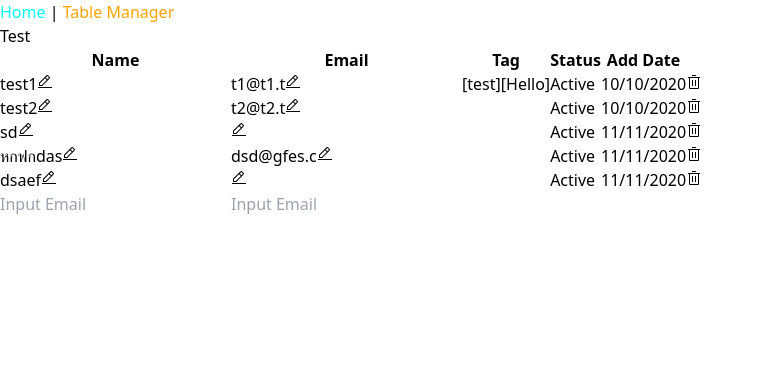
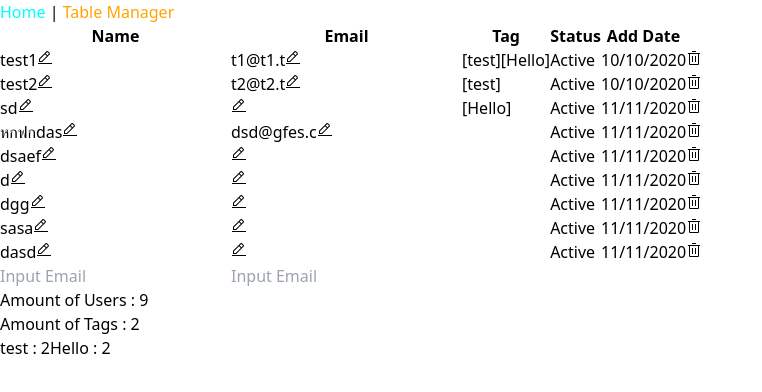
Before and after one commit to purachetzheng/sec-2-group-7-project-User_Manager, a Vue app: page /table-manager in a window 1280 px wide. Shown: the top 392 px of the page, without its empty margins (0-762 px from the left). Built offline with nearby package versions, Linux system fonts and the light colour scheme; data requests are answered from the project's data file; the HTML template or start-up script is replaced by a standard one.

Commit message:
The edit button appears when the mouse is pointed + recode + change component row to cell name

```diff
--- a/data/db.json
+++ b/data/db.json
@@ -1,4 +1,14 @@
 {
+  "tags":[
+    {
+      "name": "test",
+      "member": [1,2]
+    },
+    {
+      "name": "Hello",
+      "member": [1,3]
+    }
+  ],
   "table": [
     {
       "id": 1,
@@ -15,13 +25,13 @@
       "name": "test2",
       "email": "t2@t2.t",
       "date": "10/10/2020",
-      "tags": []
+      "tags": ["test"]
     },
     {
       "name": "sd",
       "email": "",
       "date": "11/11/2020",
-      "tags": [],
+      "tags": ["Hello"],
       "id": 3
     },
     {
@@ -37,6 +47,34 @@
       "date": "11/11/2020",
       "tags": [],
       "id": 5
+    },
+    {
+      "name": "d",
+      "email": "",
+      "date": "11/11/2020",
+      "tags": [],
+      "id": 6
+    },
+    {
+      "name": "dgg",
+      "email": "",
+      "date": "11/11/2020",
+      "tags": [],
+      "id": 7
+    },
+    {
+      "name": "sasa",
+      "email": "",
+      "date": "11/11/2020",
+      "tags": [],
+      "id": 8
+    },
+    {
+      "name": "dasd",
+      "email": "",
+      "date": "11/11/2020",
+      "tags": [],
+      "id": 9
     }
   ],
   "account": [
@@ -46,7 +84,8 @@
       "tables": [
         {
           "table-name": "table1",
-          "data": [
+          "tag":[],
+          "content": [
             {
               "id": 1,
               "name": "test1",
--- /dev/null
+++ b/src/components/StatusDisplay.vue
@@ -0,0 +1,45 @@
+<script setup>
+import { ref, computed, reactive, nextTick, onBeforeMount, onMounted } from 'vue'
+defineEmits([])
+const prop = defineProps({
+        amountUsers:{
+        type: Number,
+        default: 0,
+        // require:true
+   },
+})
+const color = ["bg-orange-400", "bg-lime-400"]
+
+//Get
+const tags = ref([])
+const getTags = async () => {
+  const res = await fetch('http://localhost:5000/tags')
+  if (res.status === 200) {
+    tags.value = await res.json()
+    console.log(tags.value)
+  } else console.log('error, cannot get table')
+}
+onBeforeMount(async () => {
+  await getTags()
+})
+onMounted(() => {
+console.log(tags.value);
+})
+const amountTags = computed(() => tags.value.length);
+</script>
+
+<template>
+    <div class="bg-red-200 p-4 space-y-2">
+        <p>Amount of Users : {{amountUsers}}</p>
+        <p>Amount of Tags : {{amountTags}}</p>
+        <div class="flex flex-col space-y-2">
+            <button :class="[color[1],'text-xl italic']" v-for="(tag,index) in tags" :key="index">
+                {{tag.name}} : {{tag.member.length}}
+            </button>
+        </div>
+    </div>
+</template>
+
+<style>
+
+</style>
--- a/src/components/UserTable2.vue
+++ b/src/components/UserTable2.vue
@@ -25,8 +25,7 @@ const alertInput = () => {
 </script>
 
 <template>
-    <div class="container flex justify-center mx-auto">
-        <button @click="test">Test</button>
+    <div class="container flex justify-center">
         <div class="flex flex-col w-full border-b border-gray-200 shadow">
             <table class="border-b border-gray-200 shadow">
                 <thead class="bg-gray-50">
--- a/src/index.css
+++ b/src/index.css
@@ -9,4 +9,7 @@
     .btn-edit {
         @apply p-2 bg-blue-600 text-white font-semibold rounded-lg shadow-md hover:bg-blue-900 transition duration-100;
     }
+    .btn-primary {
+        @apply py-2 px-4 bg-blue-500 text-white font-semibold rounded-lg shadow-md hover:bg-blue-700 focus:outline-none focus:ring-2 focus:ring-blue-400 focus:ring-opacity-75;
+    }
 }
--- a/src/views/TableManager.vue
+++ b/src/views/TableManager.vue
@@ -3,7 +3,9 @@ import { ref, computed, reactive, nextTick, onBeforeMount } from 'vue'
 import NavBar from '../components/NavBar.vue';
 import UserTable from '../components/UserTable.vue';
 import UserTable2 from '../components/UserTable2.vue';
+import StatusDisplay from '../components/StatusDisplay.vue';
 
+//Get
 const users = ref([])
 const getUsers = async () => {
   const res = await fetch('http://localhost:5000/table')
@@ -83,73 +85,13 @@ const updateUser = async (event, userP, type) => {
   } else console.log('error, cannot edit')
 }
 
-let Users = reactive({
-  users: JSON.parse(localStorage.getItem('users')),
-  addUser(user) {
-    this.users.push({
-      name: user.name,
-      email: user.email,
-      status: user.email.length === 0 ? 'Incomplete' : 'Active',
-      tag: [],
-      date: new Date().toLocaleString('th-TH')
-    });
-    this.setLocalStorage();
-  },
-  removeUser(index) {
-    // this.users.splice(this.users.findIndex((ele) => ele == user),1);
-    this.users.splice(index, 1);
-    this.setLocalStorage();
-  },
-  checkUser(user) {
-    const isNameEmpty = user.name.length === 0;
-    const isEmailEmpty = user.email.length === 0;
-    user.status = isNameEmpty || isEmailEmpty ? 'incomplete' : 'Active';
-  },
-  // setEmail(event, user) {
-  //   const inputEmail = event.target.value;
-  //   const isEmailCorrect = checkEmailPattern(inputEmail);
-  //   isEmailCorrect ? (user.email = inputEmail) : alert(`Please enter a valid email`);
-  //   event.target.value = '';
-  //   this.checkUser(user);
-  //   // this.setLocalStorage();
-  // },
-  addTag(event, user) {
-    user.tag.push(event.target.value);
-    event.target.value = '';
-    this.setLocalStorage();
-  },
-  removeTag(user, index) {
-    user.tag.splice(index, 1);
-    this.setLocalStorage();
-  },
-  setLocalStorage() {
-    localStorage.setItem('users', JSON.stringify(this.users));
-  },
-  setUserName(event, user, index) {
-    const inputName = event.target.value;
-    const isNameEmpty = inputName.length === 0;
-    if (!isNameEmpty) {
-      user.name = inputName;
-      hasEditName[index] = false;
-      this.setLocalStorage()
-    }
-  },
-  setUserEmail(event, user, index) {
-    const inputEmail = event.target.value;
-    const isEmailCorrect = checkEmailPattern(inputEmail);
-    if (isEmailCorrect) {
-      user.email = inputEmail;
-      hasEditEmail[index] = false;
-      this.checkUser(user);
-    }
-    else alert(`Please enter a valid email`);
-  }
-});
-
 const tester = (event, id, type) => {
   console.log(`id: ${id} value: ${event.target.value} type: ${type}`)
   console.log(event.target)
 }
+
+//
+const amountUsers = computed(() => users.value.length);
 </script>
 
 <template>
@@ -157,8 +99,11 @@ const tester = (event, id, type) => {
     <!-- Header -->
 
     <!-- Content Table -->
+    <div class="flex space-x-2">
+      <UserTable2 class="w-10/12" :users="users" @createUser="createUsers" @deleteUser="removeNote" @editUser="updateUser" @testt="tester" />
+      <StatusDisplay class="w-2/12" :amountUsers="amountUsers" />
+    </div>
 
-    <UserTable2 :users="users" @createUser="createUsers" @deleteUser="removeNote" @editUser="updateUser" @testt="tester" />
   </div>
 </template>
 
```
